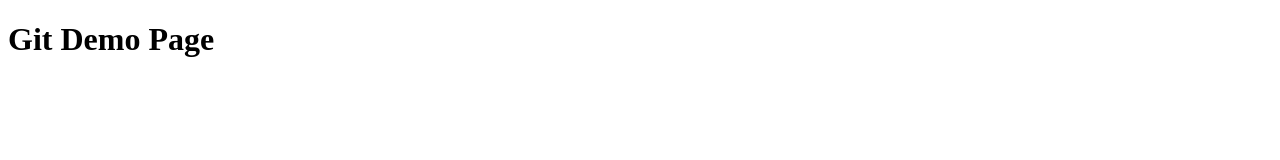
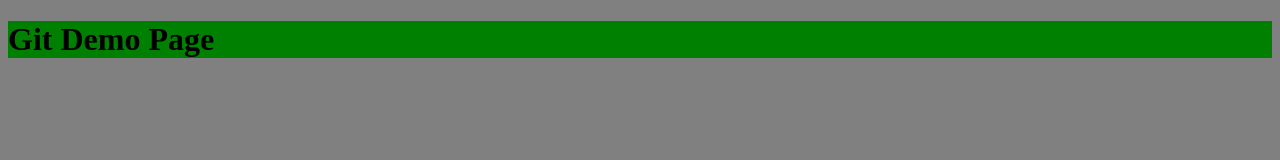
Before and after one commit to hipsterjesse/test, a plain HTML site: page index.html in a window 1280 px wide. Drawn offline with Linux system fonts and the light colour scheme.

Commit message:
link css

```diff
--- a/index.html
+++ b/index.html
@@ -4,7 +4,7 @@
   <meta charset="utf-8">
   <meta name="viewport" content="width=device-width, initial-scale=1.0">
   <title></title>
-  <link rel="stylesheet" href="">
+  <link rel="stylesheet" href="syles.css">
 </head>
 
 <body>
```
